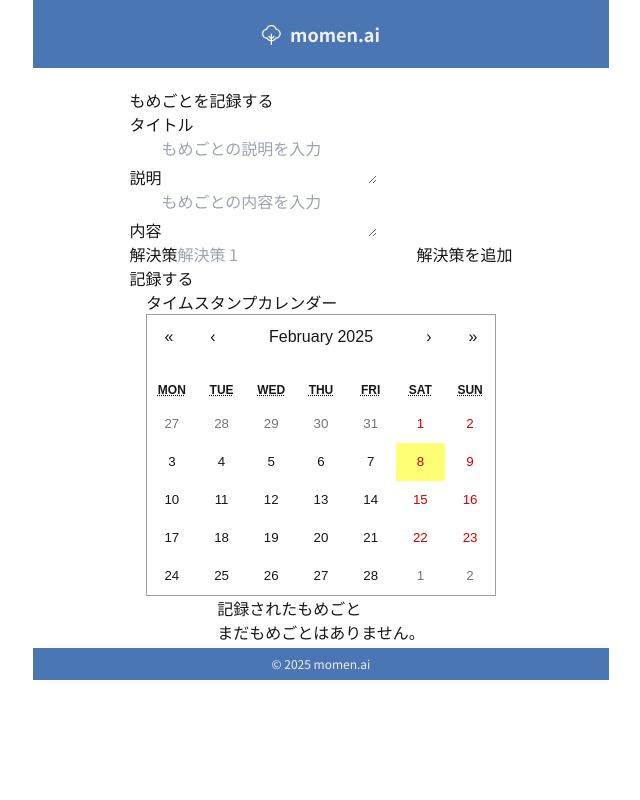
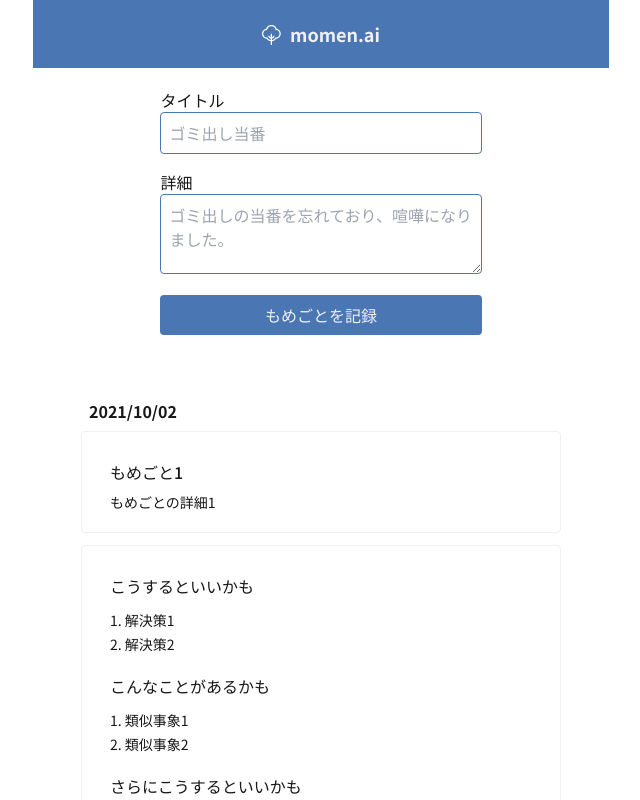
Before and after one commit to MapGeoSafari/momenai, a Next.js app: page / in a window 1280 px wide. Shown: the top 800 px of the page, without its empty margins (319-959 px from the left). Built offline with nearby package versions, Linux system fonts and the light colour scheme.

Commit message:
Revert commits after 70f8bb3

```diff
--- a/app/components/CalendarView.tsx
+++ /dev/null
@@ -1,49 +0,0 @@
-"use client";
-
-import { useState } from 'react';
-import Calendar from 'react-calendar';
-import 'react-calendar/dist/Calendar.css';
-import { Item } from '../types';
-
-interface CalendarViewProps {
-  items: Item[];
-}
-
-const CalendarView: React.FC<CalendarViewProps> = ({ items }) => {
-  const [selectedDate, setSelectedDate] = useState<Date | null>(null);
-
-  const handleDateChange = (value: Date | Date[] | null) => {
-    setSelectedDate(value as Date);
-  };
-
-  const formattedDate = selectedDate
-    ? `${selectedDate.getFullYear()}/${String(selectedDate.getMonth() + 1).padStart(2, '0')}/${String(selectedDate.getDate()).padStart(2, '0')}`
-    : '';
-
-  const eventsForSelectedDate = items.filter(item => item.date === formattedDate);
-
-  return (
-    <div className="calendar-view">
-      <h2>タイムスタンプカレンダー</h2>
-      <Calendar onChange={(value) => handleDateChange(value as Date)} />
-      {selectedDate && (
-        <div className="selected-date-events">
-          <h3>{formattedDate} のイベント</h3>
-          {eventsForSelectedDate.length > 0 ? (
-            eventsForSelectedDate.map(item => (
-              <div key={item.id} className="event-item">
-                <h4>{item.title}</h4>
-                <p>{item.description}</p>
-                {/* 他の詳細も表示可能 */}
-              </div>
-            ))
-          ) : (
-            <p>イベントはありません。</p>
-          )}
-        </div>
-      )}
-    </div>
-  );
-};
-
-export default CalendarView;
--- a/app/components/MomeForm.tsx
+++ b/app/components/MomeForm.tsx
@@ -1,123 +1,42 @@
 "use client";
+import React, { useState } from "react";
+import { Item } from "../types";
 
-import { useState } from 'react';
-import { Item, TimestampedEvent } from '../types';
-
-interface MomeFormProps {
-  onSubmit: (data: Item) => void;
+function MomeForm(props: { onSubmit: (data: Item) => void }) {
+  const { onSubmit } = props;
+  const [title, setTitle] = useState("");
+  const [description, setDesription] = useState("");
+  return (
+    <form
+      onSubmit={(e) => {
+        e.preventDefault();
+        onSubmit({ date: new Date().toLocaleDateString(), title, description });
+      }}
+      className="flex flex-col gap-4"
+    >
+      <label>
+        タイトル
+        <input
+          value={title}
+          onChange={(e) => setTitle(e.target.value)}
+          className="border p-2 w-full border-bg-main rounded"
+          placeholder="ゴミ出し当番"
+        />
+      </label>
+      <label>
+        詳細
+        <textarea
+          value={description}
+          onChange={(e) => setDesription(e.target.value)}
+          className="border p-2 w-full h-20 border-bg-main rounded"
+          placeholder="ゴミ出しの当番を忘れており、喧嘩になりました。"
+        />
+      </label>
+      <button type="submit" className="bg-bg-main text-text-main p-2 rounded">
+        もめごとを記録
+      </button>
+    </form>
+  );
 }
 
-const MomeForm: React.FC<MomeFormProps> = ({ onSubmit }) => {
-  const [title, setTitle] = useState('');
-  const [description, setDescription] = useState('');
-  const [content, setContent] = useState('');
-  const [solutions, setSolutions] = useState<string[]>(['']);
-  const [error, setError] = useState<string | null>(null);
-
-  const handleSolutionChange = (index: number, value: string) => {
-    const newSolutions = [...solutions];
-    newSolutions[index] = value;
-    setSolutions(newSolutions);
-  };
-
-  const addSolutionField = () => {
-    setSolutions([...solutions, '']);
-  };
-
-  const handleSubmit = async (e: React.FormEvent) => {
-    e.preventDefault();
-
-    const newItem = {
-      title,
-      description,
-      content,
-      solutions: solutions.filter(sol => sol.trim() !== ''),
-    };
-
-    try {
-      const response = await fetch('/api/timestamp', {
-        method: 'POST',
-        headers: {
-          'Content-Type': 'application/json',
-        },
-        body: JSON.stringify(newItem),
-      });
-
-      if (response.ok) {
-        const data: { success: boolean; data: TimestampedEvent } = await response.json();
-        if (data.success) {
-          const item: Item = {
-            id: data.data.id,
-            title: data.data.title,
-            description: data.data.description || '',
-            date: new Date(data.data.timestamp).toLocaleDateString(),
-            solutions: data.data.solutions,
-            events: data.data.events || [],
-            timestamp: data.data.timestamp,
-          };
-          onSubmit(item);
-          setTitle('');
-          setDescription('');
-          setContent('');
-          setSolutions(['']);
-        }
-      } else {
-        const errorData = await response.json();
-        setError(errorData.error || 'タイムスタンプの追加に失敗しました。');
-      }
-    } catch (err) {
-      console.error(err);
-      setError('タイムスタンプの追加中にエラーが発生しました。');
-    }
-  };
-
-  return (
-    <form onSubmit={handleSubmit} className="mome-form">
-      <h2>もめごとを記録する</h2>
-      {error && <p className="error">{error}</p>}
-      <div>
-        <label>タイトル</label>
-        <input
-          type="text"
-          value={title}
-          onChange={(e) => setTitle(e.target.value)}
-          required
-        />
-      </div>
-      <div>
-        <label>説明</label>
-        <textarea
-          value={description}
-          onChange={(e) => setDescription(e.target.value)}
-          placeholder="もめごとの説明を入力"
-        />
-      </div>
-      <div>
-        <label>内容</label>
-        <textarea
-          value={content}
-          onChange={(e) => setContent(e.target.value)}
-          placeholder="もめごとの内容を入力"
-        />
-      </div>
-      <div>
-        <label>解決策</label>
-        {solutions.map((solution, index) => (
-          <input
-            key={index}
-            type="text"
-            value={solution}
-            onChange={(e) => handleSolutionChange(index, e.target.value)}
-            placeholder={`解決策 ${index + 1}`}
-          />
-        ))}
-        <button type="button" onClick={addSolutionField}>
-          解決策を追加
-        </button>
-      </div>
-      <button type="submit">記録する</button>
-    </form>
-  );
-};
-
 export default MomeForm;
--- a/app/components/MomeList.tsx
+++ b/app/components/MomeList.tsx
@@ -1,80 +1,68 @@
 "use client";
+import React, { ReactElement } from "react";
+import { Item } from "../types";
 
-import { useState } from 'react';
-import { Item, ProcessResponse } from '../types';
+function MemoItem(props: { item: Item }): ReactElement {
+  const { item } = props;
+  const { date, title, description, solutions, events } = item;
+  return (
+    <div className="w-full p-4 mt-2">
+      <h2 className="font-bold p-2">{date}</h2>
+      <div className="p-5 border border-bg-sub rounded">
+        <h3 className="font-medium p-2">{title}</h3>
+        <p className="text-sm pl-2">{description}</p>
+      </div>
+      <div className="p-5 border border-bg-sub rounded mt-3">
+        <h3 className="font-medium p-2">こうするといいかも</h3>
+        <ul className="text-sm pl-2 pb-3">
+          {solutions &&
+            solutions.map((solution, index) => (
+              <li key={index} className="pt-1">
+                {index + 1}. {solution}
+              </li>
+            ))}
+        </ul>
 
-interface MomeListProps {
-  items: Item[];
+        <h3 className="font-medium p-2">こんなことがあるかも</h3>
+        <ul className="text-sm pl-2 pb-3">
+          {events &&
+            events.map((event, index) => (
+              <li key={index} className="pt-1">
+                <p>
+                  {index + 1}. {event.problem}
+                </p>
+              </li>
+            ))}
+        </ul>
+
+        <h3 className="font-medium p-2">さらにこうするといいかも</h3>
+        <ul className="text-sm pl-2 pb-3">
+          {events &&
+            events.map((event, index) => (
+              <li key={index}>
+                <ul>
+                  {event.soluions.map((solution, index) => (
+                    <li key={index} className="pt-1">
+                      {index + 1}. {solution}
+                    </li>
+                  ))}
+                </ul>
+              </li>
+            ))}
+        </ul>
+      </div>
+    </div>
+  );
 }
 
-const MomeList: React.FC<MomeListProps> = ({ items }) => {
-  const [processSteps, setProcessSteps] = useState<{ [key: string]: string[] }>({});
-
-  const handleSolutionClick = async (itemId: string, solution: string) => {
-    try {
-      const response = await fetch('/api/process', {
-        method: 'POST',
-        headers: {
-          'Content-Type': 'application/json',
-        },
-        body: JSON.stringify({ solution }),
-      });
-
-      if (response.ok) {
-        const data: ProcessResponse = await response.json();
-        if (data.success) {
-          setProcessSteps(prev => ({
-            ...prev,
-            [itemId]: data.process,
-          }));
-        }
-      } else {
-        console.error('プロセスの取得に失敗しました。');
-      }
-    } catch (error) {
-      console.error('プロセスの取得中にエラーが発生しました。', error);
-    }
-  };
-
+function MomeList(props: { items: Item[] }): ReactElement {
+  const { items } = props;
   return (
-    <div className="mome-list">
-      <h2>記録されたもめごと</h2>
-      {items.length === 0 ? (
-        <p>まだもめごとはありません。</p>
-      ) : (
-        items.map(item => (
-          <div key={item.id} className="mome-item">
-            <h3>{item.title}</h3>
-            <p>{item.description}</p>
-            <p><strong>日時:</strong> {item.date}</p>
-            <div>
-              <strong>解決策:</strong>
-              <ul>
-                {item.solutions.map((solution, idx) => (
-                  <li key={idx}>
-                    {solution}{' '}
-                    <button onClick={() => handleSolutionClick(item.id, solution)}>
-                      プロセスを見る
-                    </button>
-                  </li>
-                ))}
-              </ul>
-            </div>
-            {processSteps[item.id] && (
-              <div className="process-steps">
-                <h4>プロセスステップ</h4>
-                <ol>
-                  {processSteps[item.id].map((step, index) => (
-                    <li key={index}>{step}</li>
-                  ))}
-                </ol>
-              </div>
-            )}
-          </div>
-        ))
-      )}
+    <div className="p-8 w-full">
+      {items.map((item, index) => (
+        <MemoItem key={index} item={item} />
+      ))}
     </div>
   );
-};
-
+}
 export default MomeList;
--- a/app/hooks/useLocalStorage.ts
+++ b/app/hooks/useLocalStorage.ts
@@ -1,33 +1,20 @@
-import { useState } from "react";
+import { useState, useEffect } from "react";
 
-function useLocalStorage<T>(key: string, initialValue: T) {
-  const [storedValue, setStoredValue] = useState<T>(() => {
-    if (typeof window === "undefined") {
-      return initialValue;
+export default function useLocalStorage<T>(key: string, initialValue: T) {
+  const [storedValue, setStoredValue] = useState<T>(initialValue);
+  // 初回レンダリング時にlocalStorageからデータを取得
+  // hydration errorを防ぐためuseEffectを利用してstateを初期化
+  useEffect(() => {
+    const item = localStorage.getItem(key);
+    if (item) {
+      setStoredValue(JSON.parse(item));
     }
-    try {
-      const item = window.localStorage.getItem(key);
-      return item ? (JSON.parse(item) as T) : initialValue;
-    } catch (error) {
-      console.error(error);
-      return initialValue;
-    }
-  });
+  }, [key]);
 
-  const setValue = (value: T | ((val: T) => T)) => {
-    try {
-      const valueToStore =
-        value instanceof Function ? value(storedValue) : value;
-      setStoredValue(valueToStore);
-      if (typeof window !== "undefined") {
-        window.localStorage.setItem(key, JSON.stringify(valueToStore));
-      }
-    } catch (error) {
-      console.error(error);
-    }
-  };
+  // storedValueが変更されたらlocalStorageに保存
+  useEffect(() => {
+    localStorage.setItem(key, JSON.stringify(storedValue));
+  }, [key, storedValue]);
 
-  return [storedValue, setValue] as const;
+  return [storedValue, setStoredValue] as const;
 }
-
-export default useLocalStorage;
--- a/app/page.tsx
+++ b/app/page.tsx
@@ -1,15 +1,46 @@
 "use client";
-
-import CalendarView from "./components/CalendarView";
-import Footer from "./components/Footer";
 import Header from "./components/Header";
 import MomeForm from "./components/MomeForm";
 import MomeList from "./components/MomeList";
+import { Item } from "./types";
+import Footer from "./components/Footer";
 import useLocalStorage from "./hooks/useLocalStorage";
-import { Item } from "./types";
 
 export default function Home() {
-  const [storedItems, setStoredItems] = useLocalStorage<Item[]>("items", []);
+  const [storedItems, setStoredItems] = useLocalStorage<Item[]>("items", [
+    {
+      date: "2021/10/02",
+      title: "もめごと1",
+      description: "もめごとの詳細1",
+      solutions: ["解決策1", "解決策2"],
+      events: [
+        {
+          problem: "類似事象1",
+          soluions: ["予防策1", "予防策2"],
+        },
+        {
+          problem: "類似事象2",
+          soluions: ["予防策3", "予防策4"],
+        },
+      ],
+    },
+    {
+      date: "2021/10/01",
+      title: "もめごと2",
+      description: "もめごとの詳細2",
+      solutions: ["解決策3", "解決策4"],
+      events: [
+        {
+          problem: "類似事象3",
+          soluions: ["予防策5", "予防策6"],
+        },
+        {
+          problem: "類似事象4",
+          soluions: ["予防策7", "予防策8"],
+        },
+      ],
+    },
+  ]);
 
   const onSubmit = (data: Item) => {
     setStoredItems([data, ...storedItems]);
@@ -19,7 +50,6 @@ export default function Home() {
     <div className="items-center justify-items-center max-w-xl mx-auto">
       <Header />
       <MomeForm onSubmit={onSubmit} />
-      <CalendarView items={storedItems} />
       <MomeList items={storedItems} />
       <Footer />
     </div>
--- a/package.json
+++ b/package.json
@@ -11,17 +11,14 @@
   "dependencies": {
     "next": "15.1.5",
     "react": "^19.0.0",
-    "react-calendar": "^5.1.0",
     "react-dom": "^19.0.0",
-    "react-hook-form": "^7.54.2",
-    "uuid": "^11.0.5"
+    "react-hook-form": "^7.54.2"
   },
   "devDependencies": {
     "@eslint/eslintrc": "^3",
     "@types/node": "^20",
     "@types/react": "^19",
     "@types/react-dom": "^19",
-    "@types/uuid": "^10.0.0",
     "@typespec/compiler": "^0.64.0",
     "eslint": "^9",
     "eslint-config-next": "15.1.5",
```
Also changed, not shown: app/api/create/route.ts (deleted, +0 -42 lines), app/api/process/route.ts (deleted, +0 -43 lines), app/api/timestamp/route.ts (deleted, +0 -45 lines), app/types/index.ts (+7 -48 lines), 2 other files (tests, documents, lock files or other folders).
